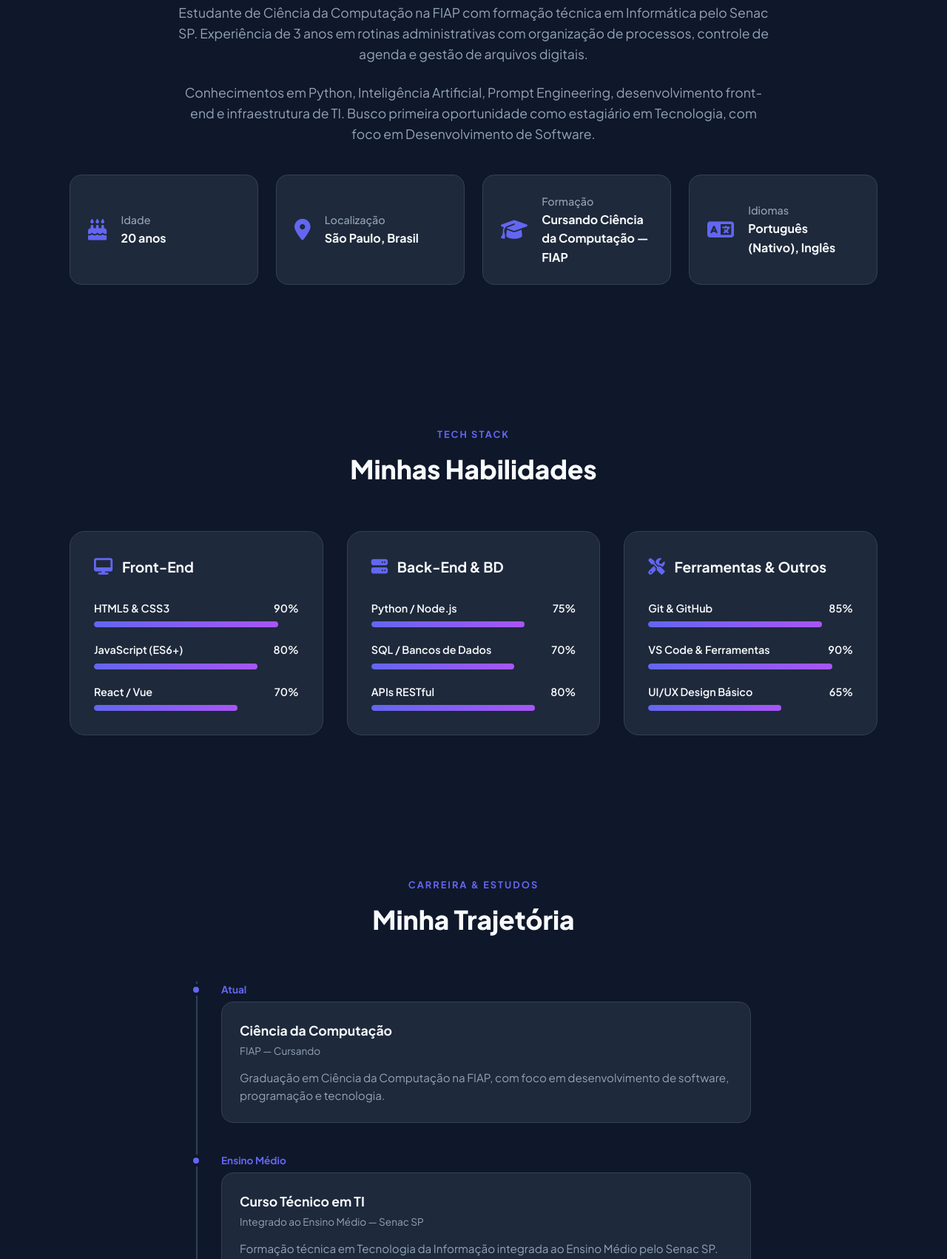
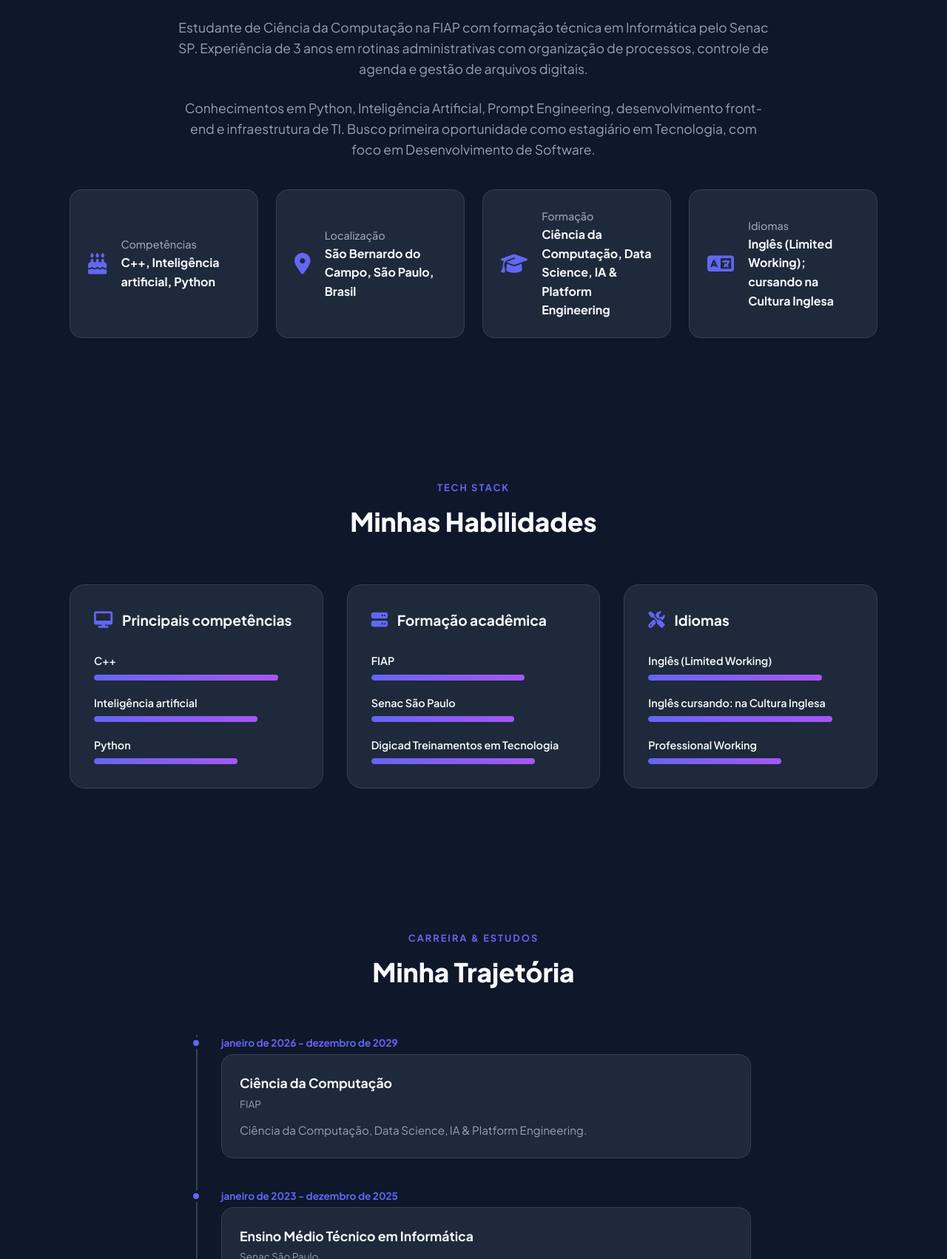
Before and after one commit to Diogocsantosz/meu-curriculo, a plain HTML site: page index.html in a window 1280 px wide. Shown: the part 1098-2800 px from the top of the page at 74% size. Drawn offline with Linux system fonts and the light colour scheme.

Commit message:
Atualiza informacoes do curriculo

```diff
--- a/index.html
+++ b/index.html
@@ -3,32 +3,32 @@
 <head>
     <meta charset="UTF-8">
     <meta name="viewport" content="width=device-width, initial-scale=1.0">
-    <title>Diogo Santos | Currículo & Portfólio</title>
-    <meta name="description" content="Portfólio e Currículo Profissional - Diogo Santos">
-    <meta name="author" content="Diogo Santos">
+    <title>Diogo Chiaradia Santos | Currículo & Portfólio</title>
+    <meta name="description" content="Portfólio e Currículo Profissional - Diogo Chiaradia Santos">
+    <meta name="author" content="Diogo Chiaradia Santos">
     <meta name="theme-color" content="#0f172a">
     <link rel="canonical" href="https://diogocsantosz.github.io/meu-curriculo/">
-    <meta property="og:title" content="Diogo Santos | Currículo & Portfólio">
-    <meta property="og:description" content="Portfólio e Currículo Profissional de Diogo Santos">
+    <meta property="og:title" content="Diogo Chiaradia Santos | Currículo & Portfólio">
+    <meta property="og:description" content="Portfólio e Currículo Profissional de Diogo Chiaradia Santos">
     <meta property="og:type" content="website">
     <meta property="og:url" content="https://diogocsantosz.github.io/meu-curriculo/">
     <meta property="og:locale" content="pt_BR">
     <meta name="twitter:card" content="summary">
-    <meta name="twitter:title" content="Diogo Santos | Currículo & Portfólio">
-    <meta name="twitter:description" content="Portfólio e Currículo Profissional de Diogo Santos">
+    <meta name="twitter:title" content="Diogo Chiaradia Santos | Currículo & Portfólio">
+    <meta name="twitter:description" content="Portfólio e Currículo Profissional de Diogo Chiaradia Santos">
     <script type="application/ld+json">
     {
       "@context": "https://schema.org",
       "@type": "Person",
-      "name": "Diogo Santos",
+      "name": "Diogo Chiaradia Santos",
       "url": "https://diogocsantosz.github.io/meu-curriculo/",
       "email": "mailto:chiaradiadiogo205@gmail.com",
       "sameAs": [
         "https://github.com/Diogocsantosz",
         "https://www.linkedin.com/in/diogo-chiaradia-santos-858650287/"
       ],
-      "jobTitle": "Estudante de Ciência da Computação | Estagiário em Tecnologia",
-      "description": "Estudante de Ciência da Computação na FIAP com formação técnica em Informática pelo Senac SP. Busca primeira oportunidade como estagiário em Tecnologia, com foco em Desenvolvimento de Software."
+      "jobTitle": "Estudante de Tecnologia",
+      "description": "Estudante de Ciência da Computação na FIAP com formação técnica em Informática pelo Senac SP. Experiência de 3 anos em rotinas administrativas com organização de processos, controle de agenda e gestão de arquivos digitais. Conhecimentos em Python, Inteligência Artificial, Prompt Engineering, desenvolvimento front-end e infraestrutura de TI. Busco primeira oportunidade como estagiário em Tecnologia, com foco em Desenvolvimento de Software."
     }
     </script>
 
@@ -85,8 +85,8 @@
                         <span class="badge-dot"></span>
                         <span>Disponível para novos projetos</span>
                     </div>
-                    <h1 class="hero-title">Olá, eu sou <span class="highlight">Diogo Santos</span></h1>
-                    <h2 class="hero-subtitle">Estudante de Ciência da Computação | Buscando estágio em TI</h2>
+                    <h1 class="hero-title">Olá, eu sou <span class="highlight">Diogo Chiaradia Santos</span></h1>
+                    <h2 class="hero-subtitle">Estudante de Tecnologia</h2>
                     <p class="hero-description">
                         Estudante de Ciência da Computação na FIAP com formação técnica em Informática pelo Senac SP. Experiência de 3 anos em rotinas administrativas com organização de processos, controle de agenda e gestão de arquivos digitais. Conhecimentos em Python, Inteligência Artificial, Prompt Engineering, desenvolvimento front-end e infraestrutura de TI. Busco primeira oportunidade como estagiário em Tecnologia, com foco em Desenvolvimento de Software.
                     </p>
@@ -116,7 +116,7 @@
                 <div class="hero-image-wrapper">
                     <div class="hero-image-card">
                         <div class="avatar-photo">
-                            <img src="foto.jpg" alt="Foto de perfil de Diogo Santos">
+                            <img src="foto.jpg" alt="Foto de perfil de Diogo Chiaradia Santos">
                         </div>
                         <div class="floating-badge badge-1">
                             <i class="fa-solid fa-laptop-code"></i>
@@ -158,29 +158,29 @@
                             <div class="info-card">
                                 <i class="fa-solid fa-cake-candles"></i>
                                 <div>
-                                    <h5>Idade</h5>
-                                    <p>20 anos</p>
+                                    <h5>Competências</h5>
+                                    <p>C++, Inteligência artificial, Python</p>
                                 </div>
                             </div>
                             <div class="info-card">
                                 <i class="fa-solid fa-location-dot"></i>
                                 <div>
                                     <h5>Localização</h5>
-                                    <p>São Paulo, Brasil</p>
+                                    <p>São Bernardo do Campo, São Paulo, Brasil</p>
                                 </div>
                             </div>
                             <div class="info-card">
                                 <i class="fa-solid fa-graduation-cap"></i>
                                 <div>
                                     <h5>Formação</h5>
-                                    <p>Cursando Ciência da Computação — FIAP</p>
+                                    <p>Ciência da Computação, Data Science, IA &amp; Platform Engineering</p>
                                 </div>
                             </div>
                             <div class="info-card">
                                 <i class="fa-solid fa-language"></i>
                                 <div>
                                     <h5>Idiomas</h5>
-                                    <p>Português (Nativo), Inglês</p>
+                                    <p>Inglês (Limited Working); cursando na Cultura Inglesa</p>
                                 </div>
                             </div>
                         </div>
@@ -198,93 +198,93 @@
                 </div>
 
                 <div class="skills-grid">
-                    <!-- Front-end -->
+                    <!-- Principais competências -->
                     <div class="skill-category">
                         <div class="category-header">
                             <i class="fa-solid fa-desktop"></i>
-                            <h3>Front-End</h3>
+                            <h3>Principais competências</h3>
                         </div>
                         <div class="skills-list">
                             <div class="skill-item">
                                 <div class="skill-info">
-                                    <span>HTML5 & CSS3</span>
-                                    <span>90%</span>
+                                    <span>C++</span>
+                                    <span></span>
                                 </div>
                                 <div class="skill-bar"><div class="skill-progress" style="width: 90%;"></div></div>
                             </div>
                             <div class="skill-item">
                                 <div class="skill-info">
-                                    <span>JavaScript (ES6+)</span>
-                                    <span>80%</span>
+                                    <span>Inteligência artificial</span>
+                                    <span></span>
                                 </div>
                                 <div class="skill-bar"><div class="skill-progress" style="width: 80%;"></div></div>
                             </div>
                             <div class="skill-item">
                                 <div class="skill-info">
-                                    <span>React / Vue</span>
-                                    <span>70%</span>
+                                    <span>Python</span>
+                                    <span></span>
                                 </div>
                                 <div class="skill-bar"><div class="skill-progress" style="width: 70%;"></div></div>
                             </div>
                         </div>
                     </div>
 
-                    <!-- Back-end -->
+                    <!-- Formação acadêmica -->
                     <div class="skill-category">
                         <div class="category-header">
                             <i class="fa-solid fa-server"></i>
-                            <h3>Back-End & BD</h3>
+                            <h3>Formação acadêmica</h3>
                         </div>
                         <div class="skills-list">
                             <div class="skill-item">
                                 <div class="skill-info">
-                                    <span>Python / Node.js</span>
-                                    <span>75%</span>
+                                    <span>FIAP</span>
+                                    <span></span>
                                 </div>
                                 <div class="skill-bar"><div class="skill-progress" style="width: 75%;"></div></div>
                             </div>
                             <div class="skill-item">
                                 <div class="skill-info">
-                                    <span>SQL / Bancos de Dados</span>
-                                    <span>70%</span>
+                                    <span>Senac São Paulo</span>
+                                    <span></span>
                                 </div>
                                 <div class="skill-bar"><div class="skill-progress" style="width: 70%;"></div></div>
                             </div>
                             <div class="skill-item">
                                 <div class="skill-info">
-                                    <span>APIs RESTful</span>
-                                    <span>80%</span>
+                                    <span>Digicad Treinamentos em Tecnologia</span>
+                                    <span></span>
                                 </div>
                                 <div class="skill-bar"><div class="skill-progress" style="width: 80%;"></div></div>
                             </div>
                         </div>
                     </div>
 
-                    <!-- Ferramentas -->
+                    <!-- Idiomas -->
                     <div class="skill-category">
                         <div class="category-header">
                             <i class="fa-solid fa-screwdriver-wrench"></i>
-                            <h3>Ferramentas & Outros</h3>
+                            <h3>Idiomas</h3>
                         </div>
                         <div class="skills-list">
                             <div class="skill-item">
                                 <div class="skill-info">
-                                    <span>Git & GitHub</span>
-                                    <span>85%</span>
+                                    <span>Inglês (Limited Working)</span>
+                                    <span></span>
                                 </div>
                                 <div class="skill-bar"><div class="skill-progress" style="width: 85%;"></div></div>
                             </div>
                             <div class="skill-item">
                                 <div class="skill-info">
-                                    <span>VS Code & Ferramentas</span>
-                                    <span>90%</span>
+                                    <span>Inglês cursando: na Cultura Inglesa</span>
+                                    <span></span>
                                 </div>
                                 <div class="skill-bar"><div class="skill-progress" style="width: 90%;"></div></div>
                             </div>
                             <div class="skill-item">
                                 <div class="skill-info">
-                                    <span>UI/UX Design Básico</span>
-                                    <span>65%</span>
+                                    <span>Professional Working</span>
+                                    <span></span>
                                 </div>
                                 <div class="skill-bar"><div class="skill-progress" style="width: 65%;"></div></div>
                             </div>
@@ -305,41 +305,41 @@
                 <div class="timeline">
                     <div class="timeline-item">
                         <div class="timeline-dot"></div>
-                        <div class="timeline-date">Atual</div>
+                        <div class="timeline-date">janeiro de 2026 - dezembro de 2029</div>
                         <div class="timeline-content">
                             <h3>Ciência da Computação</h3>
-                            <span class="timeline-sub">FIAP — Cursando</span>
-                            <p>Graduação em Ciência da Computação na FIAP, com foco em desenvolvimento de software, programação e tecnologia.</p>
+                            <span class="timeline-sub">FIAP</span>
+                            <p>Ciência da Computação, Data Science, IA &amp; Platform Engineering.</p>
                         </div>
                     </div>
 
                     <div class="timeline-item">
                         <div class="timeline-dot"></div>
-                        <div class="timeline-date">Ensino Médio</div>
+                        <div class="timeline-date">janeiro de 2023 - dezembro de 2025</div>
                         <div class="timeline-content">
-                            <h3>Curso Técnico em TI</h3>
-                            <span class="timeline-sub">Integrado ao Ensino Médio — Senac SP</span>
-                            <p>Formação técnica em Tecnologia da Informação integrada ao Ensino Médio pelo Senac SP.</p>
+                            <h3>Ensino Médio Técnico em Informática</h3>
+                            <span class="timeline-sub">Senac São Paulo</span>
+                            <p>Ensino Médio Técnico em Informática, Information Technology.</p>
                         </div>
                     </div>
 
                     <div class="timeline-item">
                         <div class="timeline-dot"></div>
-                        <div class="timeline-date">2024 - Atual</div>
+                        <div class="timeline-date">janeiro de 2023 - março de 2026 (3 anos 3 meses)</div>
                         <div class="timeline-content">
-                            <h3>Estudante / Desenvolvedor</h3>
-                            <span class="timeline-sub">Projetos Acadêmicos e Pessoais</span>
-                            <p>Desenvolvimento de aplicações web, APIs e automações utilizando HTML, CSS, JavaScript, Python e Git.</p>
+                            <h3>Assistente de Consultório Odontológico</h3>
+                            <span class="timeline-sub">Clinica Odontologica Heloisa Helena Chiaradia</span>
+                            <p>Gerenciamento de agenda de pacientes e organização da agenda diária, garantindo fluxo contínuo de atendimentos. Organição do arquivo físico e digital utilizando Excel, assegurando rastreabilidade de documentos. Compras de materiais odontológicos, controlando estoque e prazos de reposição. Prepação de salas para procedimentos, seguindo protocolos de organização e higiene. Desenvolvimento de habilidades de atendimento ao público, comunicação e resolução de problemas em ambiente de alta demanda.</p>
                         </div>
                     </div>
 
                     <div class="timeline-item">
                         <div class="timeline-dot"></div>
-                        <div class="timeline-date">2023 - 2024</div>
+                        <div class="timeline-date">setembro de 2023</div>
                         <div class="timeline-content">
-                            <h3>Cursos & Certificações</h3>
-                            <span class="timeline-sub">Plataformas Online & Cursos Livres</span>
-                            <p>Especialização em Desenvolvimento Web, Lógica de Programação, Estrutura de Dados e controle de versão com Git/GitHub.</p>
+                            <h3>Introduçao do Desenvolvimento Frontend</h3>
+                            <span class="timeline-sub">Digicad Treinamentos em Tecnologia</span>
+                            <p>Introduçao do Desenvolvimento Frontend, Information Technology.</p>
                         </div>
                     </div>
                 </div>
@@ -484,7 +484,7 @@
     <!-- Rodapé -->
     <footer class="footer">
         <div class="container footer-container">
-            <p>&copy; 2026 Diogo Santos. Desenvolvido com HTML, CSS e JS.</p>
+            <p>&copy; 2026 Diogo Chiaradia Santos. Desenvolvido com HTML, CSS e JS.</p>
             <div class="footer-socials">
                 <a href="https://github.com/Diogocsantosz" target="_blank"><i class="fa-brands fa-github"></i></a>
                 <a href="https://www.linkedin.com/in/diogo-chiaradia-santos-858650287/" target="_blank"><i class="fa-brands fa-linkedin-in"></i></a>
```
